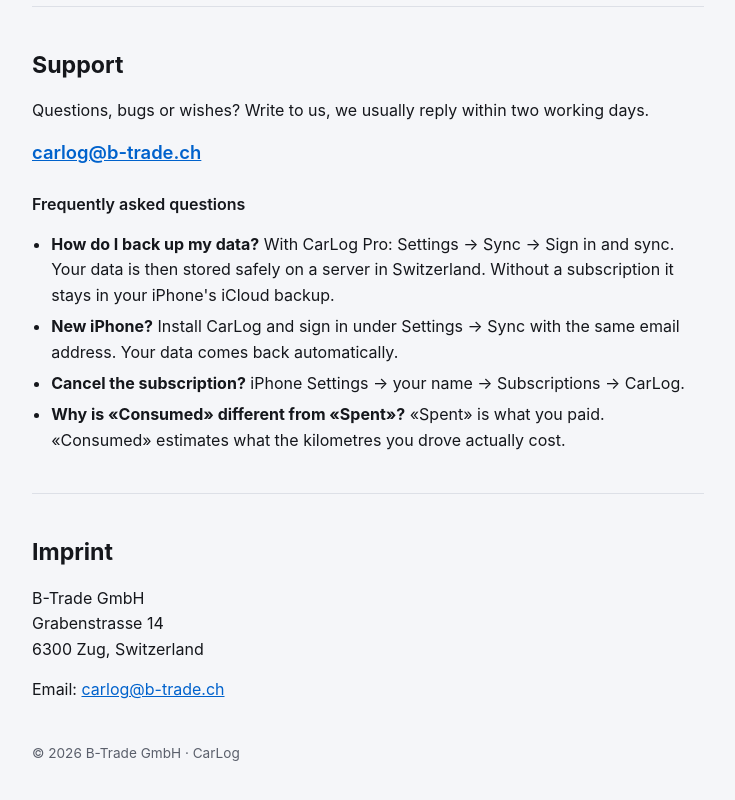
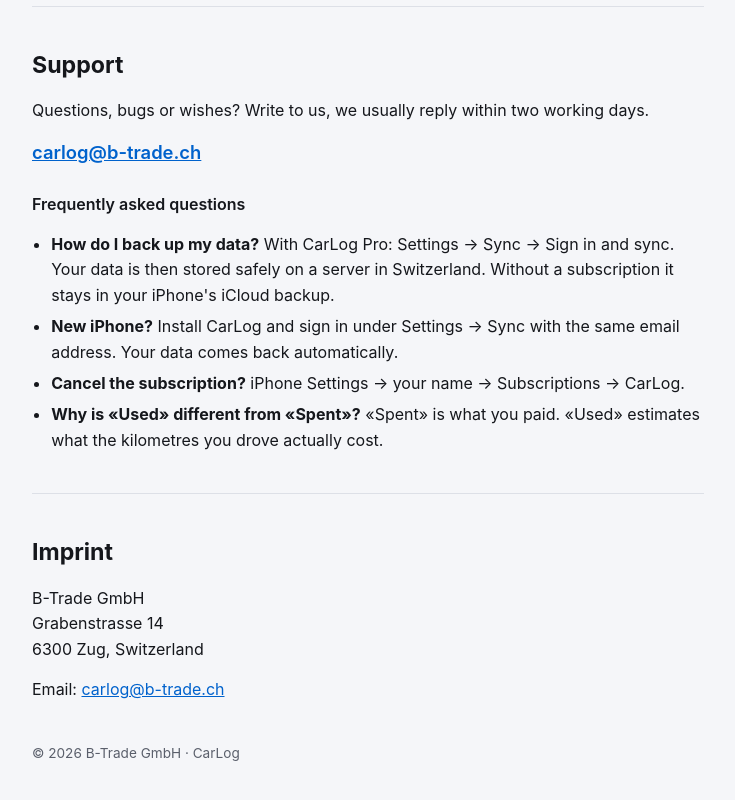
Before and after one commit to BTradeGmbH/carlog-legal, a plain HTML site: page en/index.html in a window 1280 px wide. Shown: the part 1730-2530 px from the top of the page, without its empty margins (272-1007 px from the left). Drawn offline with Linux system fonts and the light colour scheme.

Commit message:
EN: «Used» wie in der App
Co-Authored-By: Claude Opus 5.5 <noreply@anthropic.com>

```diff
--- a/en/index.html
+++ b/en/index.html
@@ -119,7 +119,7 @@
       <li><strong>How do I back up my data?</strong> With CarLog Pro: Settings → Sync → Sign in and sync. Your data is then stored safely on a server in Switzerland. Without a subscription it stays in your iPhone's iCloud backup.</li>
       <li><strong>New iPhone?</strong> Install CarLog and sign in under Settings → Sync with the same email address. Your data comes back automatically.</li>
       <li><strong>Cancel the subscription?</strong> iPhone Settings → your name → Subscriptions → CarLog.</li>
-      <li><strong>Why is «Consumed» different from «Spent»?</strong> «Spent» is what you paid. «Consumed» estimates what the kilometres you drove actually cost.</li>
+      <li><strong>Why is «Used» different from «Spent»?</strong> «Spent» is what you paid. «Used» estimates what the kilometres you drove actually cost.</li>
     </ul>
   </section>
 
```
